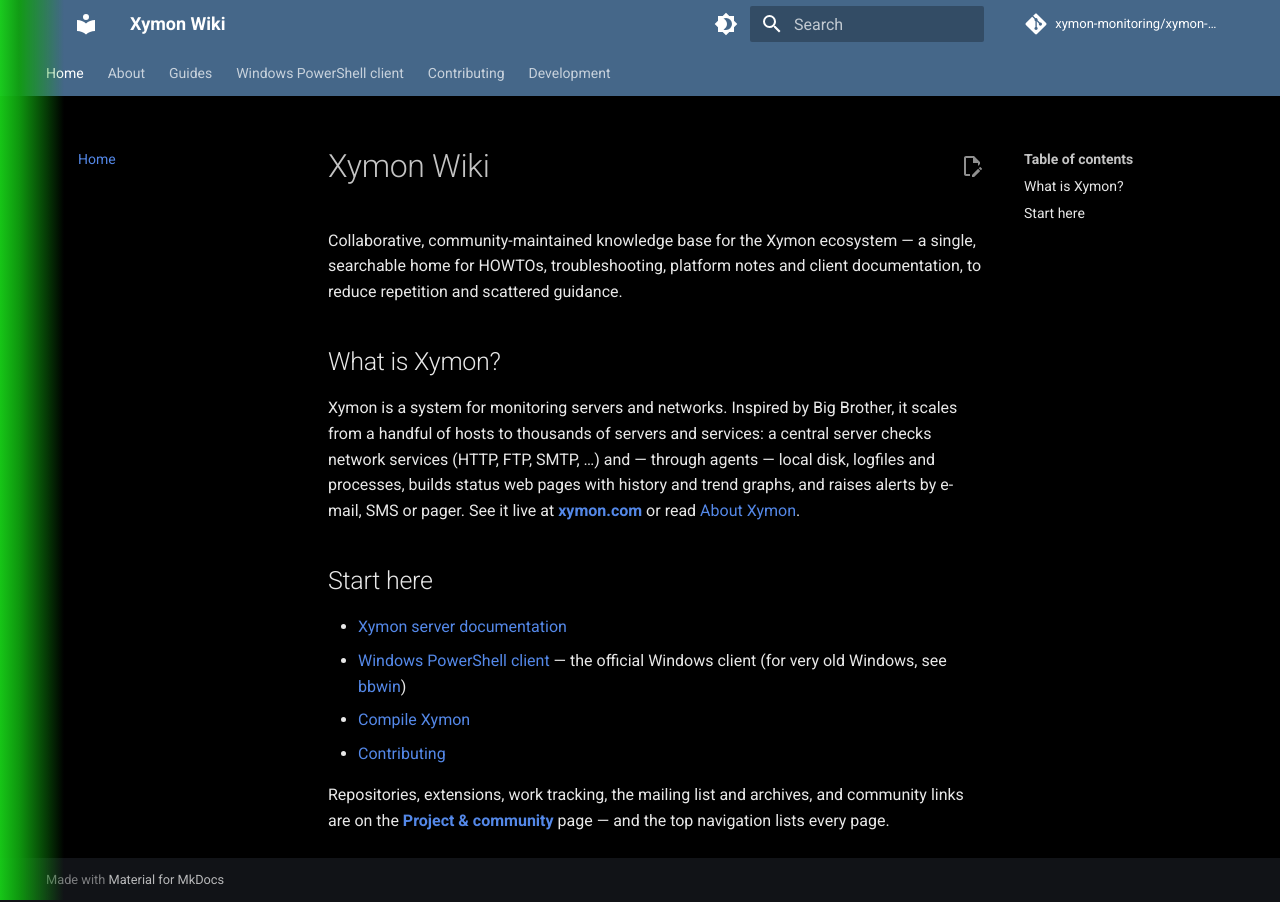
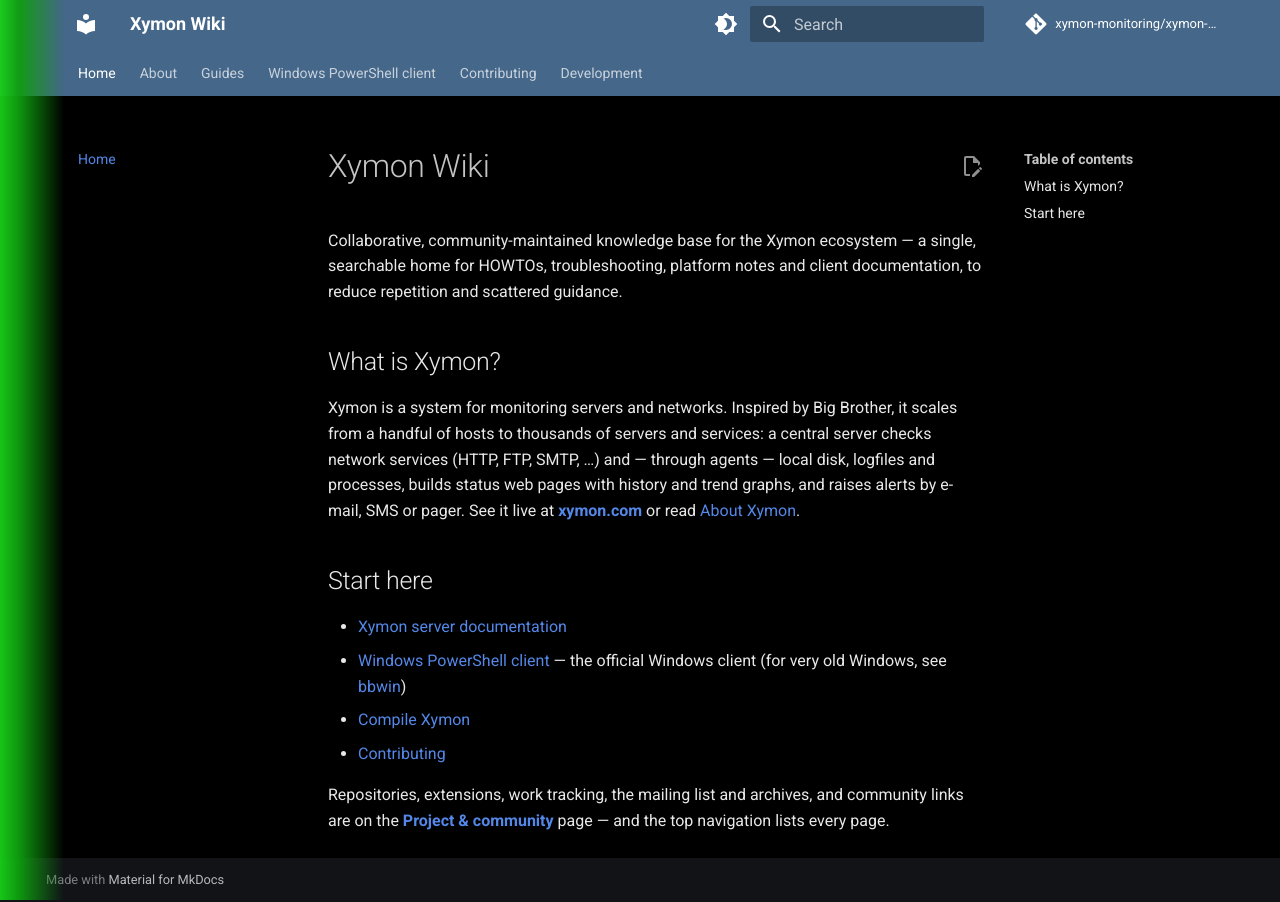
Before and after one commit to xymon-monitoring/xymon-wiki, an MkDocs documentation site: the page built from docs/index.md, in a window 1280 px wide. Built offline with MkDocs 1.6.1 and Material for MkDocs 9.7.7, drawn with Linux system fonts in a browser that asks for light colours; comment, search, counter and statistics services are not loaded.

Commit message:
style: actually indent the top tabs menu past the band
The tabs wrapper is .md-tabs > .md-grid (there is no .md-tabs__inner), so the
earlier rule matched nothing. Target .md-tabs .md-grid so Home/About/Guides/...
line up with the header and content.

```diff
--- a/docs/stylesheets/xymon.css
+++ b/docs/stylesheets/xymon.css
@@ -73,7 +73,7 @@
    — out of the band's green half: start it at 50% of the band, which rescales
    with the viewport. */
 .md-header__inner,
-.md-tabs__inner,
+.md-tabs .md-grid,
 .md-sidebar--primary,
 .md-content {
   padding-left: calc(var(--xymon-band-width) / 2);
```
